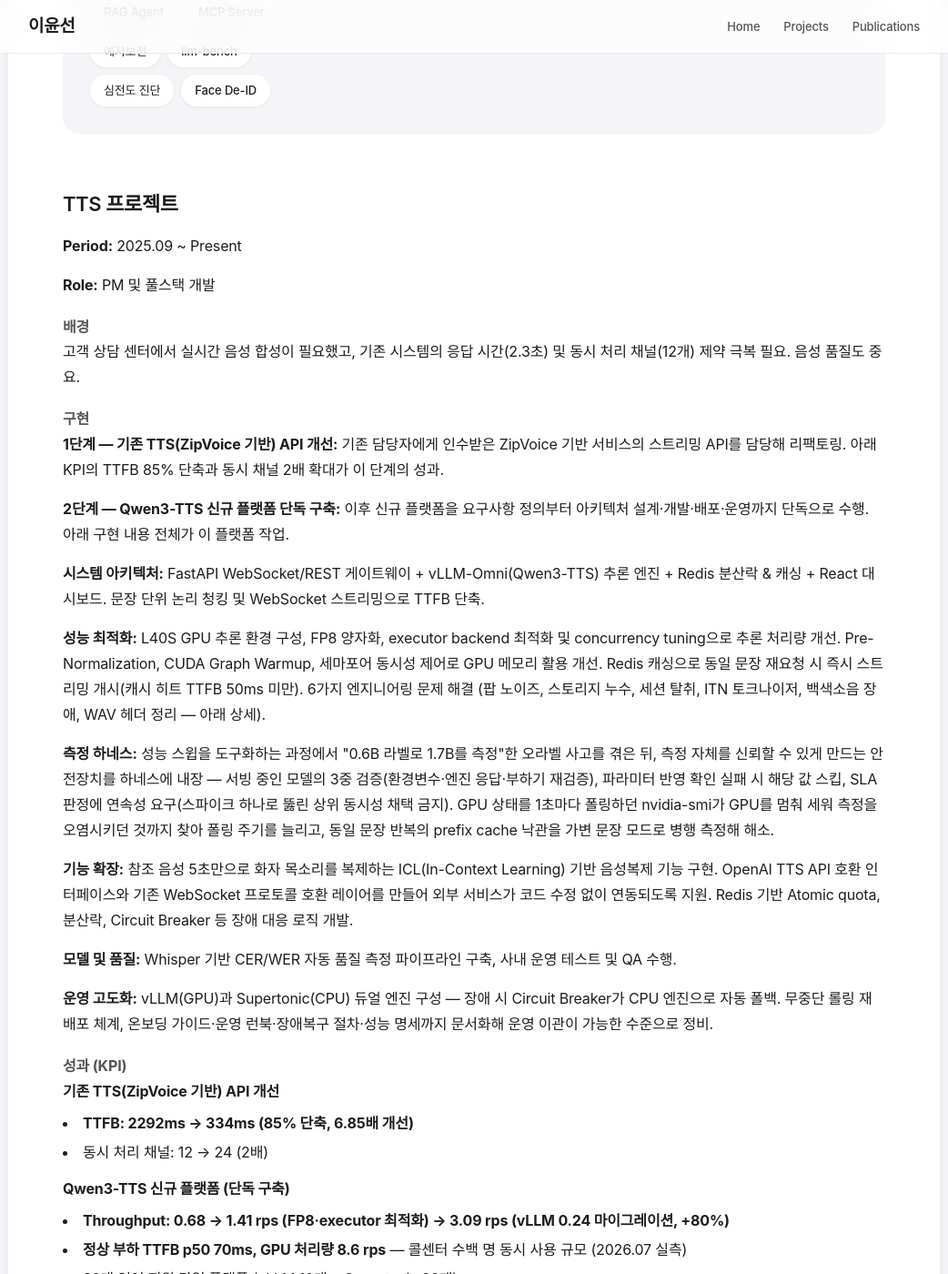
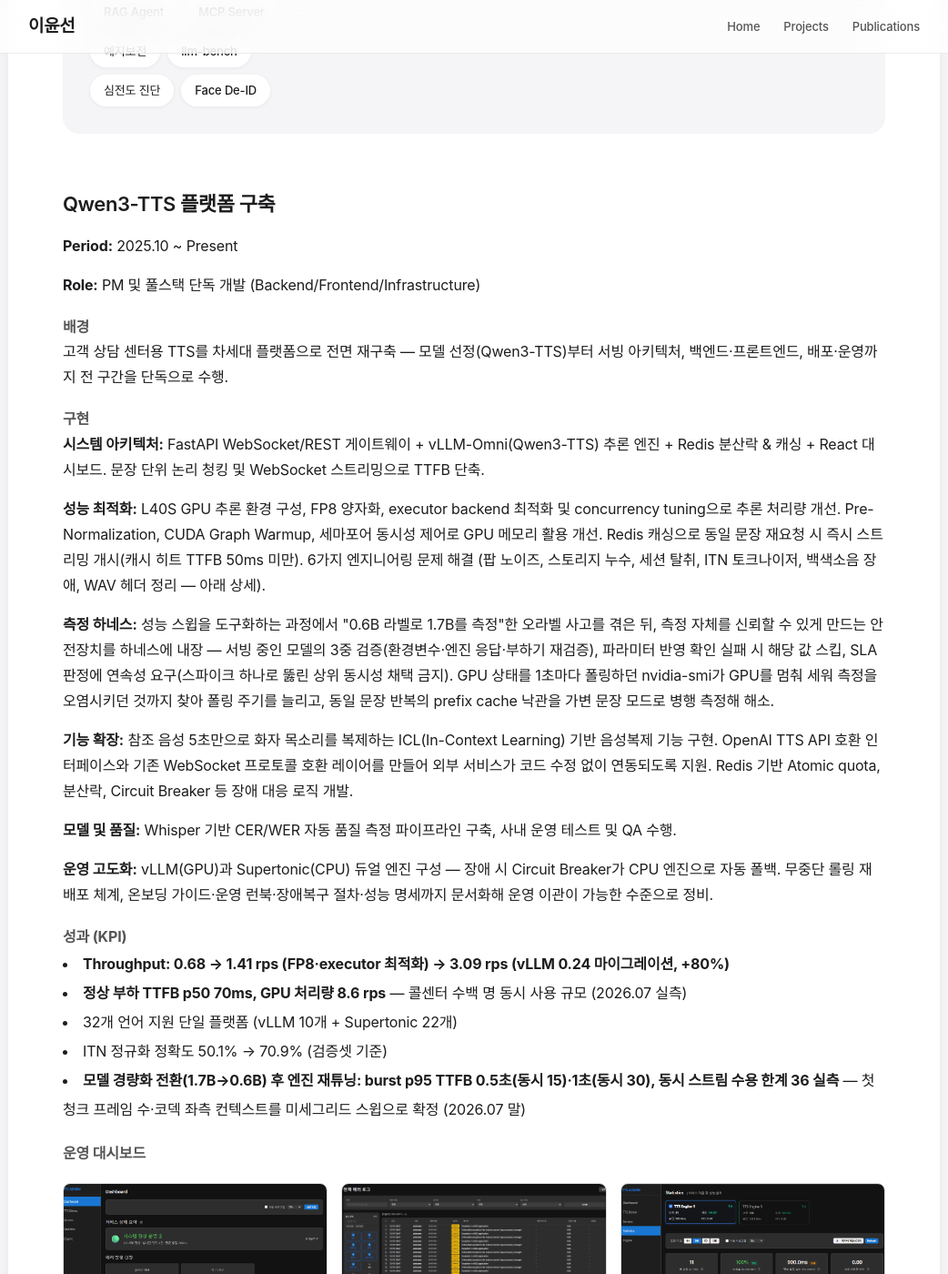
Before and after one commit to ckc5800/ckc5800.github.io, a Jekyll site: the page built from projects.html, in a window 1280 px wide and 1400 px high, scrolled down 498 px. Shown: the whole window at 91% size, without its empty margins (119-1161 px from the left). Built offline with Jekyll 4.4.1, drawn with Linux system fonts in a browser that asks for light colours; some web fonts are replaced; some of the changed text lies outside the part shown.

Commit message:
TTS를 독립 프로젝트 2개로 분리 — 노션 기록 기반
노션 export '스트리밍 api 리팩토링' 페이지(2025.10, 기여도 100%,
인수인계, TTFB 6.85배) 확인 후 분리:
- TTS 스트리밍 API 리팩토링 (ZipVoice 기반, 2025.09~10): 독립 카드
- Qwen3-TTS 플랫폼 구축 (2025.10~현재, 단독): 기존 카드 개명·정리
- '동시 채널 12→24'는 모든 원본(노션·0630·0326·저장소)에 부재해
  일단 제거 — 본인 확인 대기
- 이력서 동일 구조 반영, TOC 갱신

Co-Authored-By: Claude Fable 5 <noreply@anthropic.com>

```diff
--- a/projects.html
+++ b/projects.html
@@ -9,7 +9,8 @@ title: Projects
     <div>
         <div class="toc-label">MiCo AI</div>
         <div class="toc-links">
-            <a class="toc-link" href="#tts">TTS 프로젝트</a>
+            <a class="toc-link" href="#tts">Qwen3-TTS 플랫폼</a>
+            <a class="toc-link" href="#tts-api">TTS API 리팩토링</a>
             <a class="toc-link" href="#stt">STT 배포</a>
             <a class="toc-link" href="#diarization">Speaker Diarization</a>
         </div>
@@ -45,16 +46,14 @@ title: Projects
 </div>
 
 <div style="margin-bottom: 50px;">
-    <h3 id="tts">TTS 프로젝트</h3>
-    <p><strong>Period:</strong> 2025.09 ~ Present</p>
-    <p><strong>Role:</strong> PM 및 풀스택 개발</p>
+    <h3 id="tts">Qwen3-TTS 플랫폼 구축</h3>
+    <p><strong>Period:</strong> 2025.10 ~ Present</p>
+    <p><strong>Role:</strong> PM 및 풀스택 단독 개발 (Backend/Frontend/Infrastructure)</p>
 
     <h4 style="margin-top: 20px; color: #555;">배경</h4>
-    <p>고객 상담 센터에서 실시간 음성 합성이 필요했고, 기존 시스템의 응답 시간(2.3초) 및 동시 처리 채널(12개) 제약 극복 필요. 음성 품질도 중요.</p>
+    <p>고객 상담 센터용 TTS를 차세대 플랫폼으로 전면 재구축 — 모델 선정(Qwen3-TTS)부터 서빙 아키텍처, 백엔드·프론트엔드, 배포·운영까지 전 구간을 단독으로 수행.</p>
 
     <h4 style="margin-top: 20px; color: #555;">구현</h4>
-    <p><strong>1단계 — 기존 TTS(ZipVoice 기반) API 개선:</strong> 기존 담당자에게 인수받은 ZipVoice 기반 서비스의 스트리밍 API를 담당해 리팩토링. 아래 KPI의 TTFB 85% 단축과 동시 채널 2배 확대가 이 단계의 성과.</p>
-    <p><strong>2단계 — Qwen3-TTS 신규 플랫폼 단독 구축:</strong> 이후 신규 플랫폼을 요구사항 정의부터 아키텍처 설계·개발·배포·운영까지 단독으로 수행. 아래 구현 내용 전체가 이 플랫폼 작업.</p>
     <p><strong>시스템 아키텍처:</strong> FastAPI WebSocket/REST 게이트웨이 + vLLM-Omni(Qwen3-TTS) 추론 엔진 + Redis 분산락 & 캐싱 + React 대시보드. 문장 단위 논리 청킹 및 WebSocket 스트리밍으로 TTFB 단축.</p>
     <p><strong>성능 최적화:</strong> L40S GPU 추론 환경 구성, FP8 양자화, executor backend 최적화 및 concurrency tuning으로 추론 처리량 개선. Pre-Normalization, CUDA Graph Warmup, 세마포어 동시성 제어로 GPU 메모리 활용 개선. Redis 캐싱으로 동일 문장 재요청 시 즉시 스트리밍 개시(캐시 히트 TTFB 50ms 미만). 6가지 엔지니어링 문제 해결 (팝 노이즈, 스토리지 누수, 세션 탈취, ITN 토크나이저, 백색소음 장애, WAV 헤더 정리 — 아래 상세).</p>
     <p><strong>측정 하네스:</strong> 성능 스윕을 도구화하는 과정에서 "0.6B 라벨로 1.7B를 측정"한 오라벨 사고를 겪은 뒤, 측정 자체를 신뢰할 수 있게 만드는 안전장치를 하네스에 내장 — 서빙 중인 모델의 3중 검증(환경변수·엔진 응답·부하기 재검증), 파라미터 반영 확인 실패 시 해당 값 스킵, SLA 판정에 연속성 요구(스파이크 하나로 뚫린 상위 동시성 채택 금지). GPU 상태를 1초마다 폴링하던 nvidia-smi가 GPU를 멈춰 세워 측정을 오염시키던 것까지 찾아 폴링 주기를 늘리고, 동일 문장 반복의 prefix cache 낙관을 가변 문장 모드로 병행 측정해 해소.</p>
@@ -63,12 +62,6 @@ title: Projects
     <p><strong>운영 고도화:</strong> vLLM(GPU)과 Supertonic(CPU) 듀얼 엔진 구성 — 장애 시 Circuit Breaker가 CPU 엔진으로 자동 폴백. 무중단 롤링 재배포 체계, 온보딩 가이드·운영 런북·장애복구 절차·성능 명세까지 문서화해 운영 이관이 가능한 수준으로 정비.</p>
 
     <h4 style="margin-top: 20px; color: #555;">성과 (KPI)</h4>
-    <p style="margin-bottom: 5px;"><strong>기존 TTS(ZipVoice 기반) API 개선</strong></p>
-    <ul style="list-style-position: inside; line-height: 2;">
-        <li><strong>TTFB: 2292ms → 334ms (85% 단축, 6.85배 개선)</strong></li>
-        <li>동시 처리 채널: 12 → 24 (2배)</li>
-    </ul>
-    <p style="margin: 10px 0 5px;"><strong>Qwen3-TTS 신규 플랫폼 (단독 구축)</strong></p>
     <ul style="list-style-position: inside; line-height: 2;">
         <li><strong>Throughput: 0.68 → 1.41 rps (FP8·executor 최적화) → 3.09 rps (vLLM 0.24 마이그레이션, +80%)</strong></li>
         <li><strong>정상 부하 TTFB p50 70ms, GPU 처리량 8.6 rps</strong> — 콜센터 수백 명 동시 사용 규모 (2026.07 실측)</li>
@@ -114,6 +107,27 @@ title: Projects
         <span class="tech-tag">Redis</span>
         <span class="tech-tag">React 18</span>
         <span class="tech-tag">CUDA</span>
+    </div>
+</div>
+
+<hr style="margin: 50px 0; border: none; border-top: 1px solid #e0e0e0;">
+
+<div style="margin-bottom: 50px;">
+    <h3 id="tts-api">TTS 스트리밍 API 리팩토링 (ZipVoice 기반)</h3>
+    <p><strong>Period:</strong> 2025.09 ~ 2025.10</p>
+    <p><strong>Role:</strong> 스트리밍 API 담당 (인수인계 받아 진행, 기여도 100%)</p>
+
+    <h4 style="margin-top: 20px; color: #555;">배경</h4>
+    <p>고객 상담 센터용 기존 TTS(ZipVoice 기반)의 응답 지연(TTFB 2.3초)이 심각해 실시간 상담에 부적합했음. 신규 플랫폼 구축에 앞서 기존 서비스의 응답성부터 개선 필요.</p>
+
+    <h4 style="margin-top: 20px; color: #555;">구현 및 성과</h4>
+    <p>기존 담당자에게 인수받은 서비스의 스트리밍 API를 리팩토링해 <strong>TTFB 2292ms → 334ms (85% 단축, 6.85배 개선)</strong>. 이 경험이 이후 Qwen3-TTS 플랫폼을 저지연 스트리밍 중심으로 설계하는 출발점이 됨.</p>
+
+    <div class="tech-tags" style="margin-top: 20px;">
+        <span class="tech-tag">Python</span>
+        <span class="tech-tag">FastAPI</span>
+        <span class="tech-tag">Streaming API</span>
+        <span class="tech-tag">ZipVoice</span>
     </div>
 </div>
 
```
Also changed, not shown: 2 other files.
